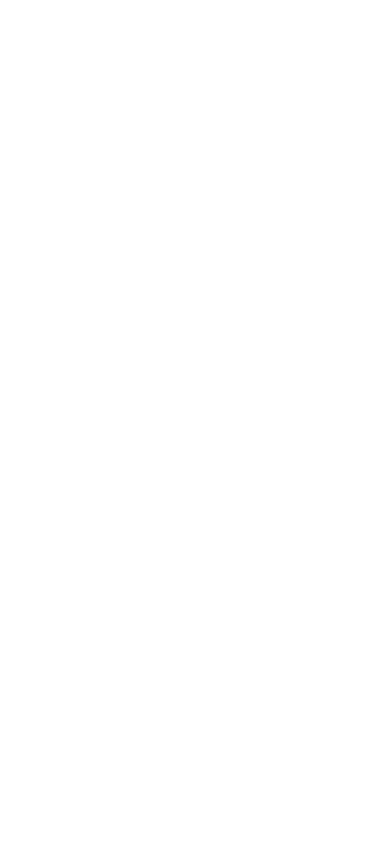
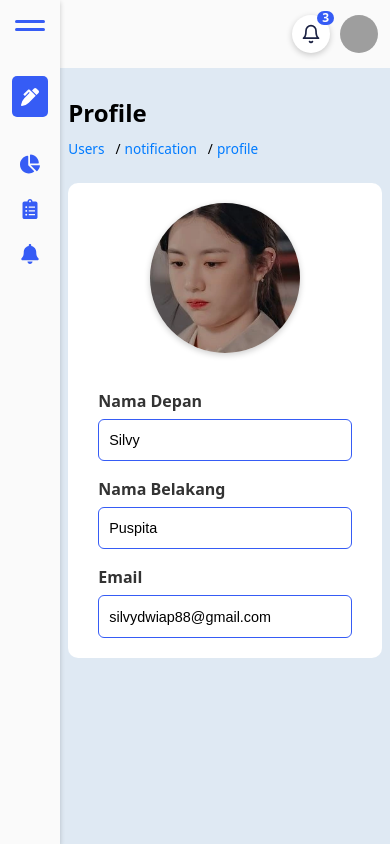
Before and after one commit to silvydwiayup/MyOpen-API-Frontend, a React (Vite) app: page /profile in a window 390 px wide. Before the commit this address had no page. Built offline with nearby package versions, Linux system fonts and the light colour scheme; grey boxes are pictures that could not be loaded.

Commit message:
add profile

```diff
--- a/src/App.jsx
+++ b/src/App.jsx
@@ -8,6 +8,7 @@
 import List_Notification from './pages/list_notification/List_Notification';
 import ListObject from './pages/list-object/LIst_Objects';
 import Information from './pages/public/information/Information';
+import Profile from './pages/profile/Profile';
 
 function App() {
 
@@ -68,6 +69,15 @@
                     </MainLayout>
                   }
                 />
+                <Route
+                  path="/profile"
+                  element={
+                    <MainLayout>
+                      <Profile />
+                    </MainLayout>
+                  }
+                />
+
             </Routes>
         </Router>
   )
--- a/src/components/top_navbar/Top_Navbar.css
+++ b/src/components/top_navbar/Top_Navbar.css
@@ -177,6 +177,18 @@
     vertical-align: middle;
 }
 
+.dropdown-link {
+  display: flex;
+  align-items: center;
+  color: inherit;
+  text-decoration: none;
+  gap: 8px;
+}
+.dropdown-link:hover {
+  color: #007bff;
+}
+
+
 
 /* ======== Responsive Styles ======== */
 
--- a/src/components/top_navbar/Top_Navbar.jsx
+++ b/src/components/top_navbar/Top_Navbar.jsx
@@ -1,6 +1,7 @@
 import './Top_Navbar.css';
 import { FiBell, FiUser, FiSettings, FiLogOut } from 'react-icons/fi';
 import { useState, useEffect, useRef } from 'react';
+import { Link } from 'react-router-dom';
 
 const Top_Navbar = ({ user }) => {
     return <Container_Top_Navbar user={user} />;
@@ -90,8 +91,10 @@
 
             <ul className="dropdown-menu-top-navbar">
                 <li>
-                    <FiUser className="menu-icon-top-navbar" />
-                    Lihat Profil
+                  <Link to="/profile" className="dropdown-link">
+                      <FiUser className="menu-icon-top-navbar" />
+                      Lihat Profil
+                  </Link>
                 </li>
                 <li>
                     <FiSettings className="menu-icon-top-navbar" />
--- a/src/pages/list_notification/List_Notification.css
+++ b/src/pages/list_notification/List_Notification.css
@@ -72,7 +72,7 @@
   border: none;
   cursor: pointer;
   font-weight: 600;
-  font-size: 1.2em;
+  font-size: 1em;
   border-bottom: 2px solid transparent;
   transition: border-color 0.3s ease;
 }
--- /dev/null
+++ b/src/pages/profile/Profile.css
@@ -0,0 +1,197 @@
+.section-profile {
+    width: 100%;
+    min-height: 92vh;
+    background-color: rgb(223, 233, 243);
+    display: flex;
+    flex-direction: column;
+    align-items: center;
+}
+
+.container-title-and-path-profile {
+    width: 95%;
+    height: 5em;
+    display: flex;
+    justify-content: space-between;
+    align-items: center;
+}
+
+.container-title-profile {
+    flex: 1;
+    text-align: left;
+}
+
+.container-path-profile {
+    flex: 1;
+    display: flex;
+    justify-content: flex-end;
+    align-items: center;
+}
+
+.unordered-list-profile {
+    display: flex;
+    list-style: none;
+    padding: 0;
+    margin: 0;
+    font-weight: 500;
+    font-size: 0.95em;
+}
+
+.list-profile {
+    display: flex;
+    align-items: center;
+    color: #007bff;
+}
+
+.list-profile span {
+    margin: 0 0.3em;
+    color: #000000;
+}
+
+.container-body-profile {
+    width: 95%;
+    height: 40vh;
+    background-color: white;
+    border-radius: 10px;
+    display: flex;
+    flex-direction: row;
+    justify-content: space-between;
+    align-items: stretch;
+    padding: 20px;
+    gap: 1rem;
+}
+
+.container-left-profile {
+    width: 35%;
+    display: flex;
+    justify-content: center;
+    align-items: center;
+    /* background-color: aqua; */
+}
+
+.container-image-wrapper {
+    width: 250px;
+    height: 250px;
+    border-radius: 50%;
+    overflow: hidden;
+    box-shadow: 0 2px 6px rgba(0, 0, 0, 0.2);
+}
+
+.profile-image {
+    width: 100%;
+    height: 100%;
+    object-fit: cover;
+}
+
+
+.container-right-profile {
+    width: 65%;
+    display: flex;
+    justify-content: center;
+    flex-direction: column;
+    gap: 1em;
+    /* background-color: aquamarine; */
+}
+
+.profile-field {
+    display: flex;
+    flex-direction: column;
+}
+
+.profile-field label {
+    font-weight: 600;
+    margin-bottom: 6px;
+    color: #333;
+}
+
+.profile-field input {
+    height: 6vh;
+    padding: 10px;
+    border: 1px solid var(--Primary-Color);
+    border-radius: 6px;
+    background-color: #ffffff;
+    font-size: 1em;
+    color: #000000;
+}
+
+
+@media screen and (max-width: 1024px) {
+    .container-body-profile {
+      flex-direction: column;
+      height: auto;
+      padding: 20px;
+    }
+
+    .container-left-profile,
+    .container-right-profile {
+      width: 100%;
+      justify-content: center;
+      align-items: center;
+    }
+
+    .container-right-profile {
+      padding-top: 20px;
+    }
+
+    .profile-field {
+      width: 80%;
+    }
+}
+
+@media screen and (max-width: 768px) {
+    .container-image-wrapper {
+      width: 200px;
+      height: 200px;
+    }
+
+    .profile-field {
+      width: 90%;
+    }
+
+    .profile-field input {
+      height: 5.5vh;
+      font-size: 0.95em;
+    }
+}
+
+@media screen and (max-width: 480px) {
+    .container-title-and-path-profile {
+      flex-direction: column;
+      align-items: flex-start;
+      gap: 0.5em;
+      height: auto;
+      margin-bottom: 1.5em;
+      padding-top: 1.2em;
+    }
+
+    .container-title-profile {
+      margin-top: 0.5em;
+    }
+
+    .container-path-profile {
+      justify-content: flex-start;
+      width: 100%;
+      display: flex;
+    }
+
+    .unordered-list-profile {
+      flex-direction: row;
+      flex-wrap: nowrap;
+      gap: 0.5em;
+      font-size: 0.85em;
+    }
+
+    .container-image-wrapper {
+      width: 150px;
+      height: 150px;
+    }
+
+    .profile-field {
+      width: 100%;
+      padding: 0 10px;
+    }
+
+    .profile-field input {
+      height: 5vh;
+      font-size: 0.9em;
+    }
+}
--- /dev/null
+++ b/src/pages/profile/Profile.jsx
@@ -0,0 +1,58 @@
+import './Profile.css'
+
+import ProfilDummy from '../../assets/profile/img-dummy.webp';
+
+const Profile = ({}) => {
+    return(
+        <Container_Profile/>
+    );
+}
+
+const Container_Profile = () => {
+    return (
+        <div className="section-profile">
+            <div className="container-title-and-path-profile">
+                <div className="container-title-profile">
+                    <h2>Profile</h2>
+                </div>
+                <div className="container-path-profile">
+                    <ul className="unordered-list-profile">
+                    <li className="list-profile">Users</li>
+                    <li className="list-profile"><span>/</span> notification</li>
+                    <li className="list-profile"><span>/</span> profile</li>
+                    </ul>
+                </div>
+            </div>
+
+            <div className="container-body-profile">
+                <div className="container-left-profile">
+                    <div className="container-image-wrapper">
+                        <img
+                            src={ProfilDummy}
+                            alt="Foto Profil"
+                            className="profile-image"
+                            />
+                    </div>
+                </div>
+
+                <div className="container-right-profile">
+                    <div className="profile-field">
+                        <label>Nama Depan</label>
+                        <input type="text" value="Silvy" readOnly />
+                    </div>
+                    <div className="profile-field">
+                        <label>Nama Belakang</label>
+                        <input type="text" value="Puspita" readOnly />
+                    </div>
+                    <div className="profile-field">
+                        <label>Email</label>
+                        <input type="email" value="silvydwiap88@gmail.com" readOnly />
+                    </div>
+                </div>
+            </div>
+        </div>
+    );
+};
+
+
+export default Profile;
```
Also changed, not shown: src/assets/profile/img-dummy.webp (added).
